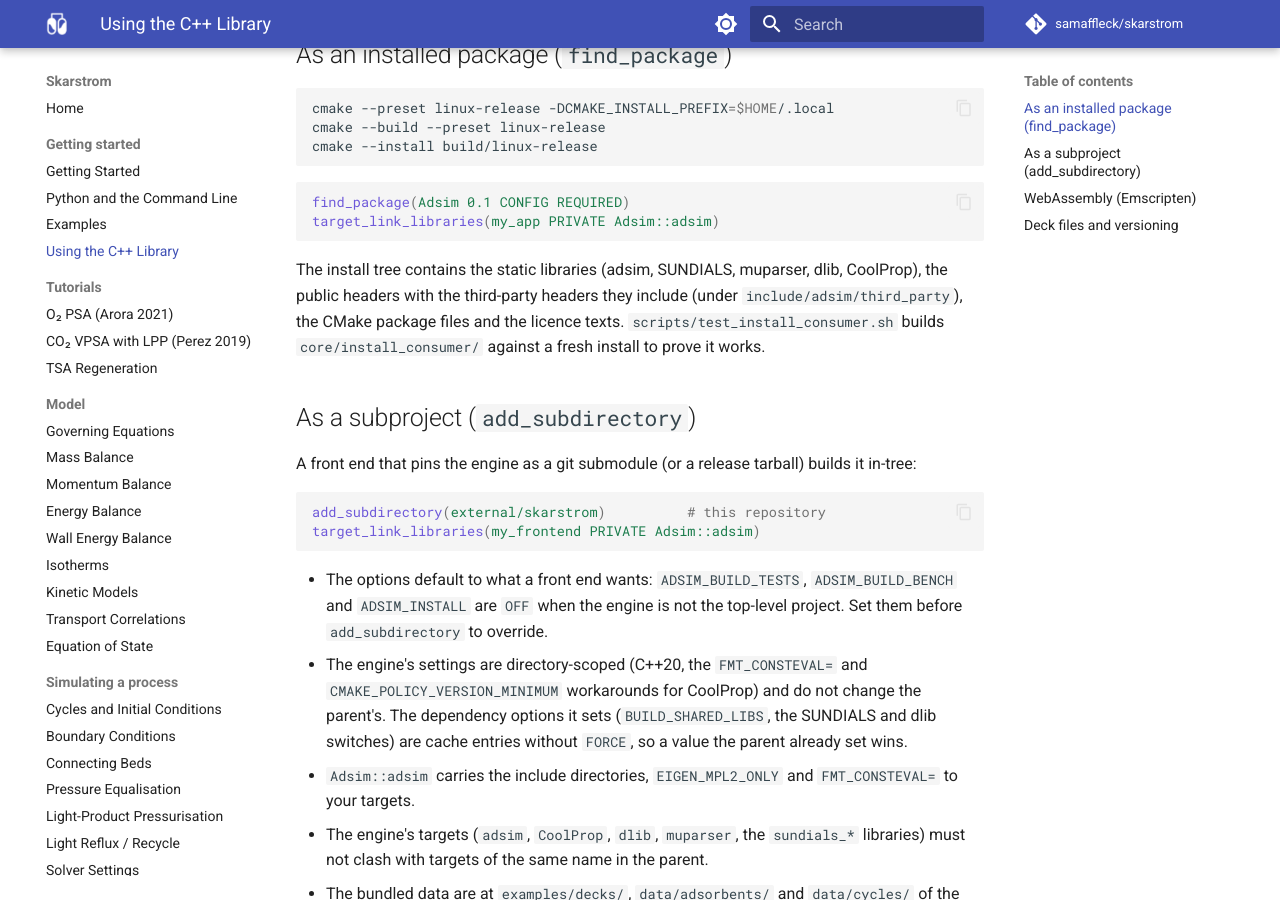
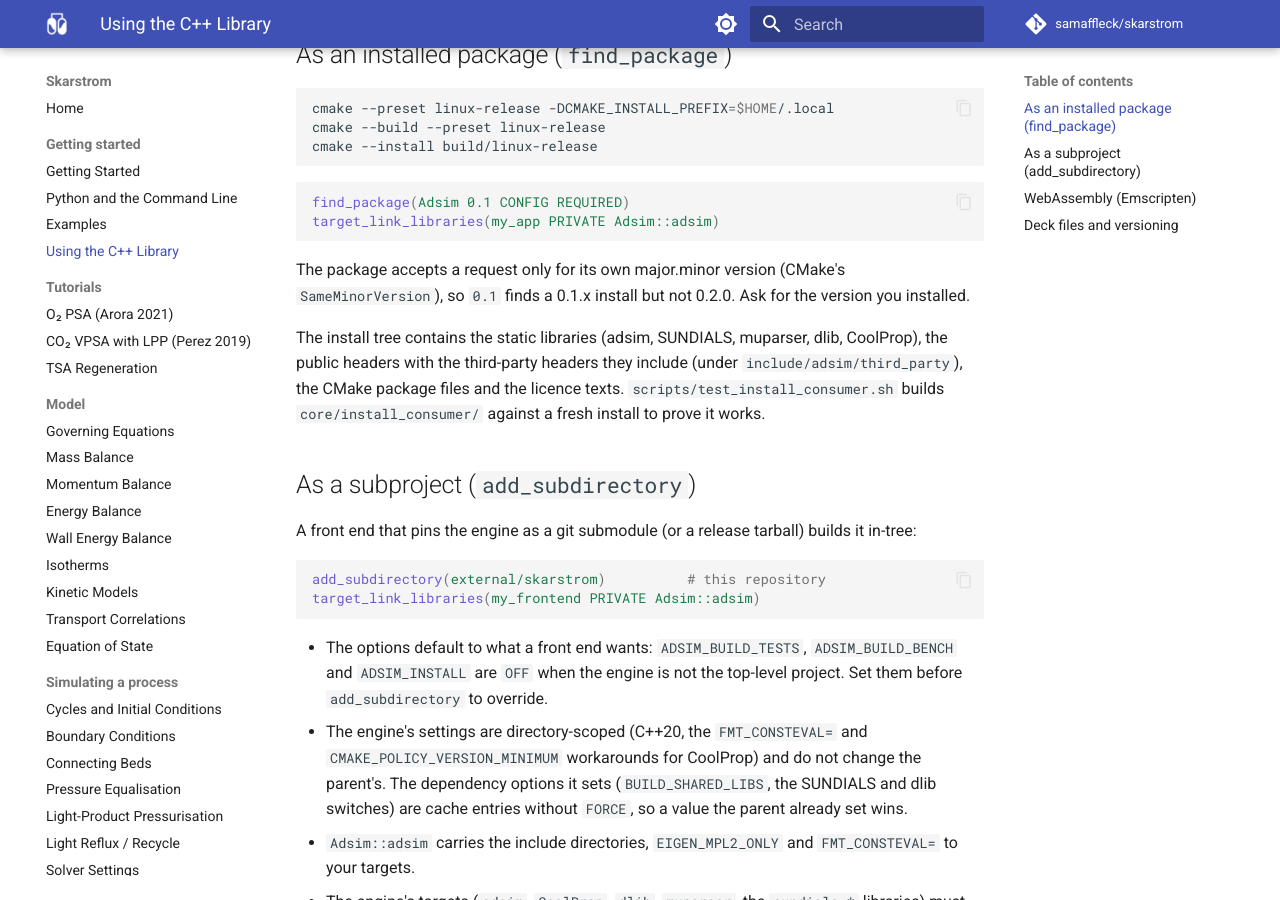
Before and after one commit to samaffleck/skarstrom, an MkDocs documentation site: the page built from docs/cpp-library.md, in a window 1280 px wide and 900 px high, scrolled down 1393 px. Built offline with MkDocs 1.6.1 and Material for MkDocs 9.7.7, drawn with Linux system fonts in a browser that asks for light colours; comment, search, counter and statistics services are not loaded.

Commit message:
Install consumer: request the tree's own version, not a fixed 0.1
The 0.2.0 bump broke the install-consumer CI step: core/install_consumer
asked for find_package(Adsim 0.1), and the package is exported with
SameMinorVersion, so a 0.2.0 install is rejected.

scripts/test_install_consumer.sh now reads major.minor from
ADSIM_PROJECT_VERSION in the root CMakeLists.txt and passes it as
ADSIM_REQUIRED_VERSION, so a version bump needs no edit there and the test
still checks the compatibility rule. docs/cpp-library.md explains that the
package only accepts its own major.minor.

Co-Authored-By: Claude Opus 5.5 <noreply@anthropic.com>
Claude-Session: https://claude.ai/code/session_014TtUrmBffFwE8riWHiNBL5
Signed-off-by: Claude <noreply@anthropic.com>

````diff
--- a/docs/cpp-library.md
+++ b/docs/cpp-library.md
@@ -42,6 +42,8 @@ find_package(Adsim 0.1 CONFIG REQUIRED)
 target_link_libraries(my_app PRIVATE Adsim::adsim)
 ```
 
+The package accepts a request only for its own major.minor version (CMake's `SameMinorVersion`), so `0.1` finds a 0.1.x install but not 0.2.0. Ask for the version you installed.
+
 The install tree contains the static libraries (adsim, SUNDIALS, muparser, dlib, CoolProp), the public headers with the third-party headers they include (under `include/adsim/third_party`), the CMake package files and the licence texts. `scripts/test_install_consumer.sh` builds `core/install_consumer/` against a fresh install to prove it works.
 
 ## As a subproject (`add_subdirectory`)
````
Also changed, not shown: 2 other files.
